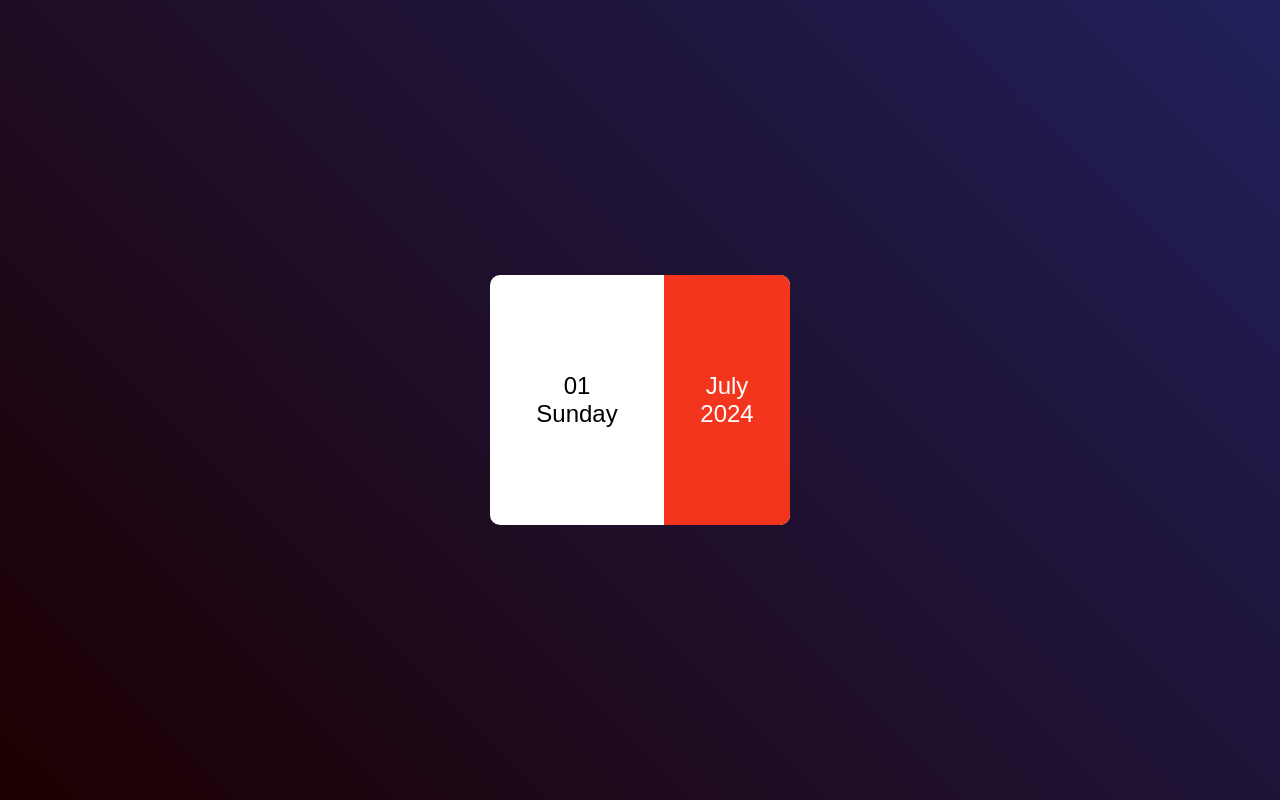
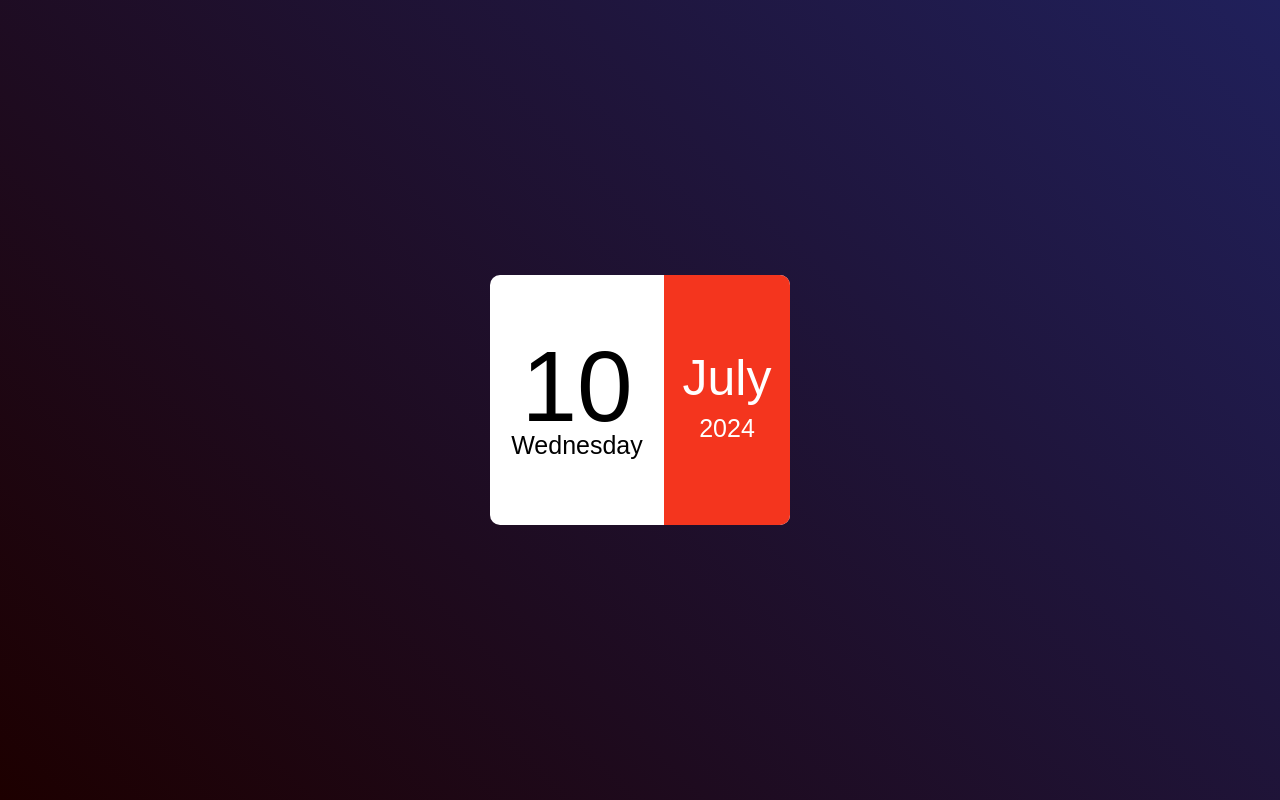
Before and after one commit to DanonymousCoder/Mini-Calendar-App, a plain HTML site: page index.html in a window 1280 px wide. Drawn offline with Linux system fonts and the light colour scheme.

Commit message:
"Updated index.html to dynamically display current date and added corresponding styles to style.css"

```diff
--- a/index.html
+++ b/index.html
@@ -10,14 +10,56 @@
     <div class="hero">
         <div class="calendar">
             <div class="left">
-                <p>01</p>
-                <p>Sunday</p>
+                <p id="date">01</p>
+                <p id="day">Sunday</p>
             </div>
             <div class="right">
-                <p>July</p>
-                <p>2024</p>
+                <p id="month">July</p>
+                <p id="year">2024</p>
             </div>
         </div>
     </div>
+
+
+    <script>
+
+        const date = document.getElementById("date");
+        const day = document.getElementById("day");
+        const month = document.getElementById("month");
+        const year = document.getElementById("year");
+
+        const today = new Date();
+
+        const weekDays = [
+            "Sunday",
+            "Monday",
+            "Tuesday",
+            "Wednesday",
+            "Thursday",
+            "Friday",
+            "Saturday"
+        ];
+        const allMonths = [
+        "January",
+        "February",
+        "March",
+        "April",
+        "May",
+        "June",
+        "July",
+        "August",
+        "September",
+        "October",
+        "November",
+        "December"
+        ]
+
+        date.innerHTML = (today.getDate()<10?"0":"") + today.getDate();
+        day.innerHTML = weekDays[today.getDay()];
+        month.innerHTML = allMonths[today.getMonth()];
+        year.innerHTML = today.getFullYear();
+
+
+    </script>
 </body>
 </html>
--- a/style.css
+++ b/style.css
@@ -35,7 +35,22 @@
     color: #fff;
     border-top-right-radius: 10px;
     border-bottom-right-radius: 10px;
+    gap: 1rem;
 }
 .left {
     width: 58%;
 }
+#date {
+    font-size: 100px;
+    line-height: 90px;
+}
+#day {
+    font-size: 25px;
+}
+#month {
+    font-size: 50px;
+    line-height: 40px;
+}
+#year {
+    font-size: 25px;
+}
```
